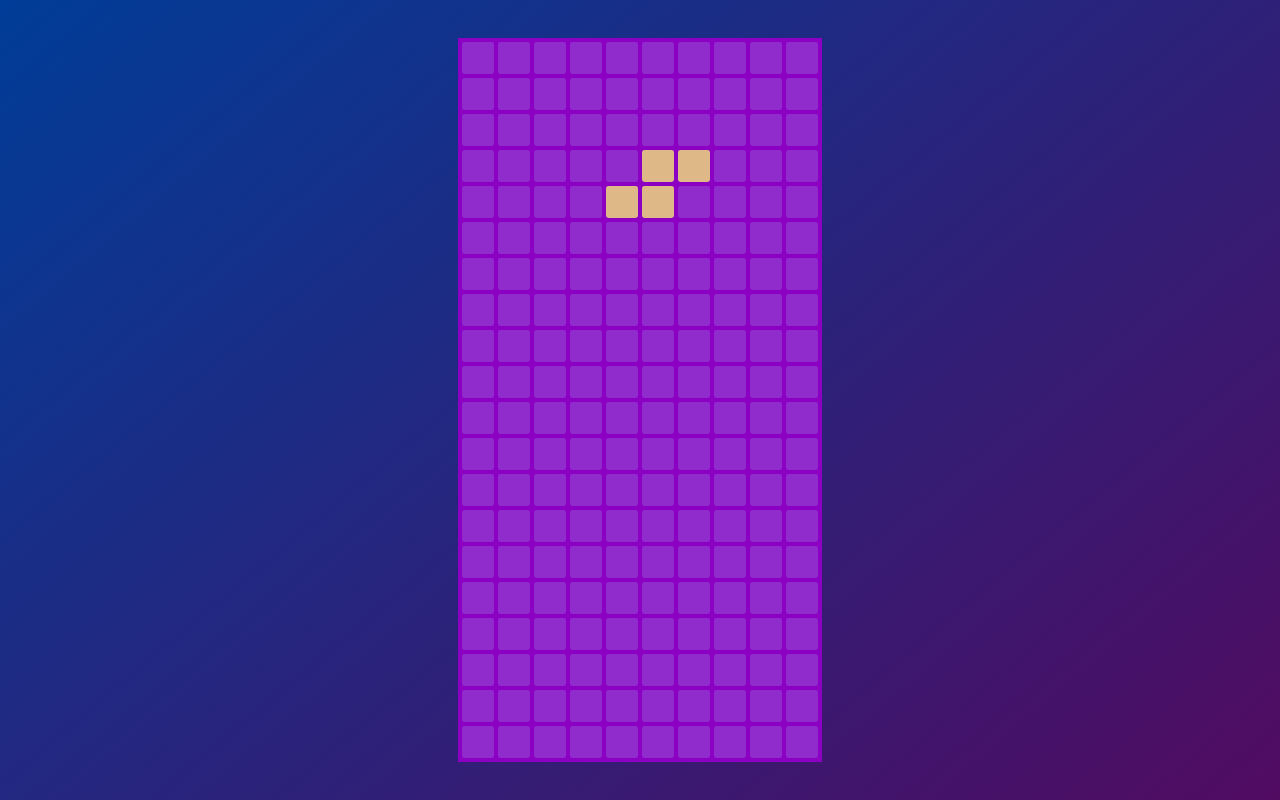
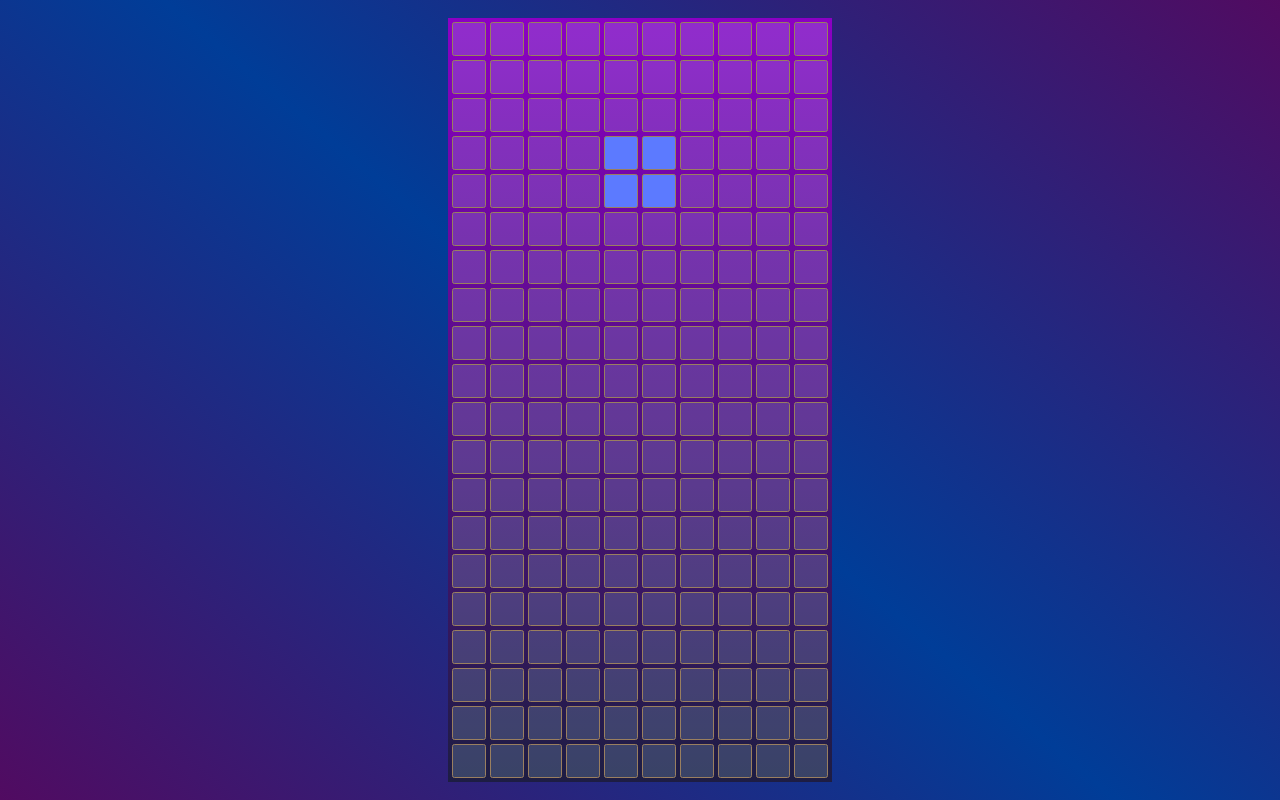
Before and after one commit to TFatM/Tetris-JS, a plain HTML site: page index.html in a window 1280 px wide. Drawn offline with Linux system fonts and the light colour scheme.

Commit message:
Add files via upload

```diff
--- a/script.js
+++ b/script.js
@@ -3,6 +3,7 @@ const PLAYFIELD_ROWS = 20;
 const TETROMINO_NAMES = [
   'O',
   'J',
+  'L',
   'I',
   'T',
   'Z',
@@ -16,6 +17,11 @@ const TETROMINOES = {
   ],
   'J': [
     [1, 0, 0],
+    [1, 1, 1],
+    [0, 0, 0]
+  ],
+  'L': [
+    [0, 0, 1],
     [1, 1, 1],
     [0, 0, 0]
   ],
@@ -71,7 +77,7 @@ function randomInt(min, max) {
 }
 
 function generateSequence() {
-  const sequence = ['O', 'J', 'I', 'T', 'Z', 'S'];
+  const sequence = ['O', 'J', 'L', 'I', 'T', 'Z', 'S'];
 
   while (sequence.length) {
     const rand = randomInt(0, sequence.length - 1);
@@ -94,6 +100,7 @@ function generateTetromino() {
   }
 }
 
+generateSequence()
 generatePlayField();
 generateTetromino();
 const cells = document.querySelectorAll('.grid div');
--- a/style.css
+++ b/style.css
@@ -3,7 +3,7 @@
 }
 
 body{
-  background: linear-gradient(320deg, rgb(81, 11, 97), rgb(0, 61, 152));
+  background: linear-gradient(40deg, rgb(81, 11, 97), rgb(0, 61, 152), rgb(81, 11, 97));
   height: 100vh;
   display: flex;
   justify-content: center;
@@ -11,7 +11,7 @@ body{
 }
 
 .grid{
-  background: rgb(140, 0, 196);
+  background: linear-gradient(rgb(140, 0, 196), rgb(29, 29, 67));
   padding: 0.5vh;
   display: grid;
   grid-template-columns: repeat(10, auto);
@@ -23,6 +23,7 @@ body{
   width: min(4vh, 7vw);
   background-color: rgba(163, 221, 240, 0.2);
   border-radius: 0.3vh;
+  border: 1px solid rgb(154, 127, 95);
 }
 
 .grid .O{
@@ -31,6 +32,10 @@ body{
 
 .grid .J{
   background-color: yellow;
+}
+
+.grid .L{
+  background-color: fuchsia;
 }
 
 .grid .I{
```
